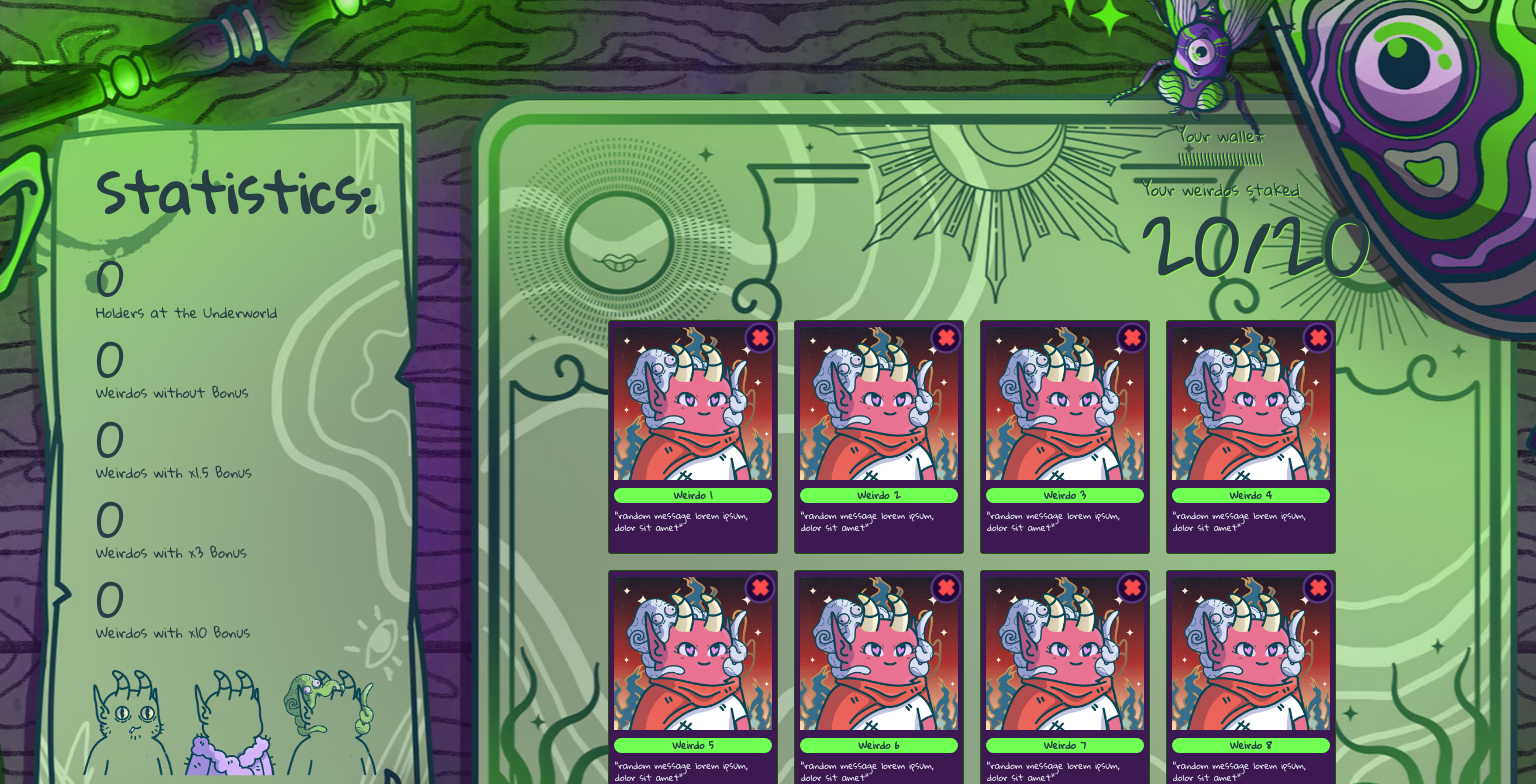
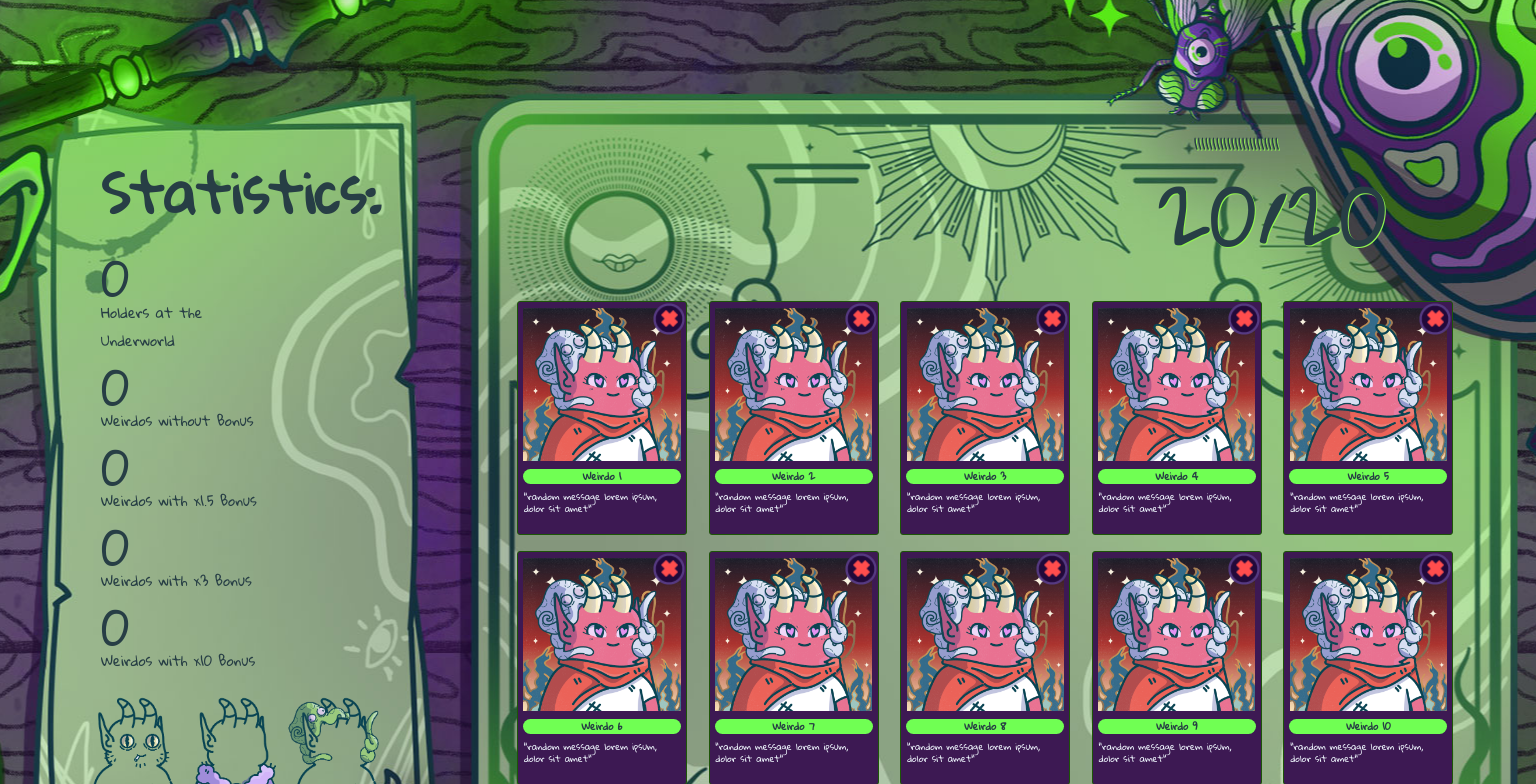
Before and after one commit to Cjescalona1/refactor-weirdo, a React (Create React App) app in the folder weirdo-conn/: page / in a window 1536 px wide. Shown: the part 200-984 px from the top of the page. Built offline with nearby package versions, Linux system fonts and the light colour scheme.

Commit message:
1440 details

```diff
--- a/weirdo-conn/src/App.css
+++ b/weirdo-conn/src/App.css
@@ -964,20 +964,28 @@ background-color:#EEEEEE;
   }
   .leftBoxContent {
     padding-top: 0em;
-    padding-left: 20%;
+    padding-left: 45%;
     display: flex;
     flex-direction: column;
     align-items: flex-start;
     justify-content: center;
 }
   .rightBox{
-      min-width: 800px;
-      max-width: 800px;
+      min-width: 950px;
+      max-width: 950px;
       max-height: 900px;
-      left: 12em;
+      left: 13em;
       position: relative;
-      top: 18em;
+      top: 14em;
   }
+  .rightBoxContent{
+    padding: 0em;
+    display: flex;
+    flex-direction: column;
+    align-items: center;
+    justify-content: center;
+  }
+
 
 
   /**/
@@ -1017,15 +1025,17 @@ background-color:#EEEEEE;
     line-height: 12px;
     margin-left: -3px;
 }
+
+
 .weirdos{
   margin-top: calc(5em + 5%);
-    width: 96%;
+  width: 100%;
   height: 31em;
   overflow-y: scroll;
   overflow-x: hidden;
   display: grid;
   grid-template-columns: 1fr 1fr 1fr 1fr 1fr;
-    grid-gap: 1em 0em;
+  grid-gap: 1em 0.5em;
 }
 
   .weirdMessage{
@@ -1035,16 +1045,6 @@ background-color:#EEEEEE;
       padding: 0.5em;
       line-height: 12px;
       margin-left: -3px;
-  }
-  .weirdos{
-    margin-top: calc(5em + 5%);
-    width: 100%;
-    height: 31em;
-    overflow-y: scroll;
-    overflow-x: hidden;
-    display: grid;
-    grid-template-columns: 1fr 1fr 1fr 1fr;
-    grid-gap: 1em 0.5em;
   }
   .emptyWeirdo{
       height: 14.7em;
@@ -1233,7 +1233,7 @@ background-color:#EEEEEE;
       margin-right: 23px;
       text-shadow: #91f350 1px 1px;
       position: relative;
-      top: 1em;
+      top: 4em;
   }
   #Your_WeirdosD{
     text-shadow: #91f350 1px 1px;
--- a/weirdo-conn/src/components/content.js
+++ b/weirdo-conn/src/components/content.js
@@ -92,9 +92,8 @@ export function Content(){
             <div className="separator"></div>
             <div className="rightBox">
             <div className="rightBoxContent" id="rightBoxContent">
-                <div id="Yourwallet">Your wallet</div>
+
                 <div id="WalletD" >11111111111111111111111</div>
-                <div id="Yourweirdosstaked">Your weirdos staked</div>
                 <div id="Your_WeirdosD"> 20/20
                 </div>
                  <div className="weirdos" id="weirdosAll">
```
Lines whose indentation alone changed are shown as unchanged.
